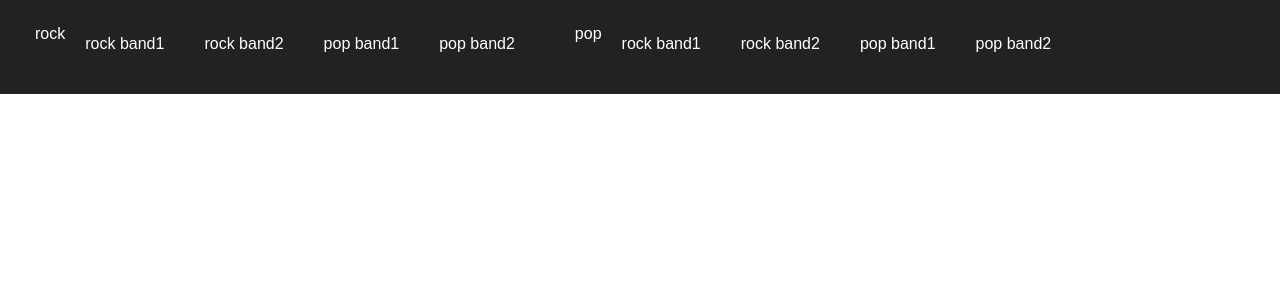
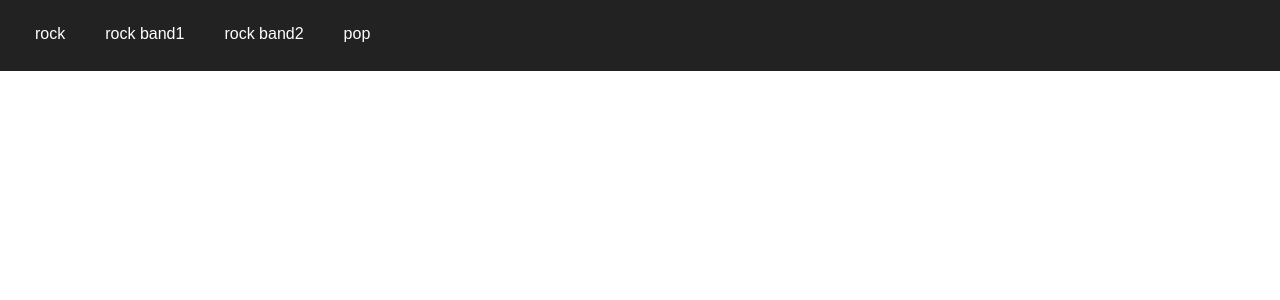
Before and after one commit to N1Anoobis/menu-vue, a Vue app: page / in a window 1280 px wide. Both pictures are taken after a click on the link "rock". Shown: the top 300 px of the page. Built offline with nearby package versions, Linux system fonts and the light colour scheme.

Commit message:
Add correct rendering of data on first level of menu

```diff
--- a/src/components/Dropdown.vue
+++ b/src/components/Dropdown.vue
@@ -1,6 +1,6 @@
 <template>
   <div class="nav-container">
-    <nav v-for="band in bands" :key="band.id">
+    <nav v-for="band in this.bands" :key="band.id">
       <div class="menu-item">
         <a href="#">{{ band.name }}</a>
       </div>
@@ -20,10 +20,22 @@ import { Component, Vue, Prop } from "vue-property-decorator";
 })
 export default class Dropdown extends Vue {
   @Prop() bandsId?: number;
+  @Prop() bandsArray?: number[];
 
   get bands() {
-    console.log(this.bandsId);
-    return this.$store.state.bands;
+    if (this.bandsId !== undefined) {
+      this.bandsArray = this.$store.state.genres[this.bandsId - 1].bands;
+      if (this.bandsId === 1) {
+        return [this.$store.state.bands[0], this.$store.state.bands[1]];
+      } else if (this.bandsId === 2) {
+        return [this.$store.state.bands[2], this.$store.state.bands[1]];
+      }
+    }
+    return null;
+  }
+
+  updated() {
+    console.log(this.bands);
   }
 }
 </script>
--- a/src/components/NavBar.vue
+++ b/src/components/NavBar.vue
@@ -7,6 +7,8 @@
     >
       <div class="menu-item">
         <a href="#">{{ genre.name }}</a>
+      </div>
+      <div v-if="genre.id === Id">
         <Dropdown v-bind:bandsId="Id" />
       </div>
     </nav>
```
